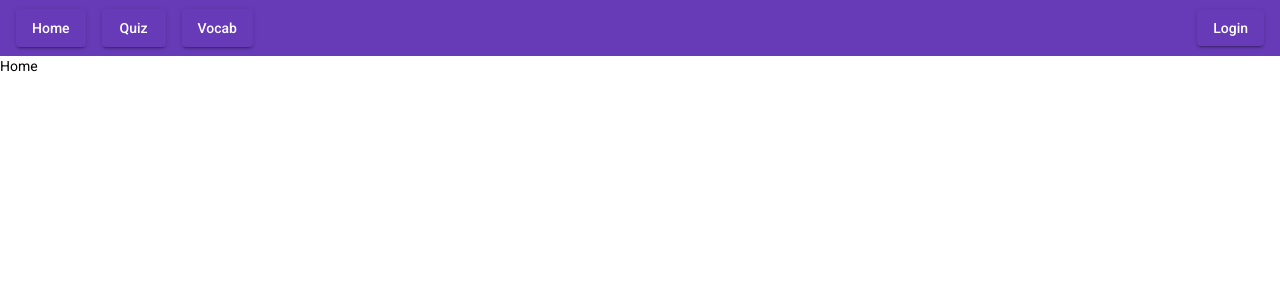
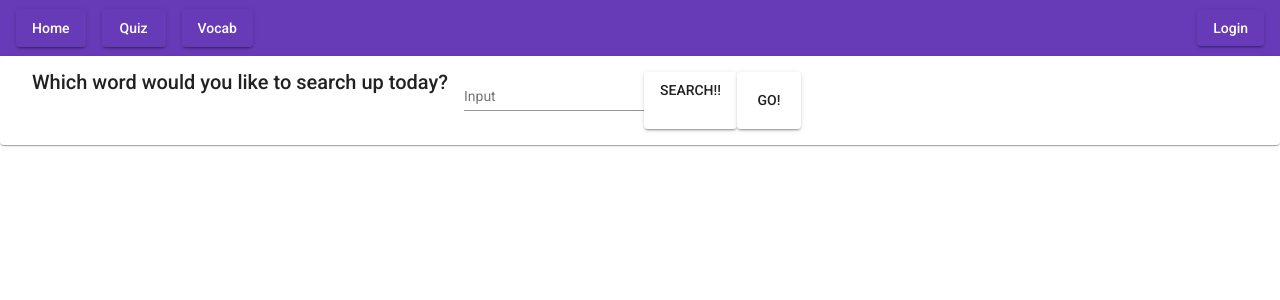
Before and after one commit to kayrux/Vocab-Quizzer, an Angular app: page /home in a window 1280 px wide. Shown: the top 300 px of the page. Built offline with nearby package versions, Linux system fonts and the light colour scheme.

Commit message:
added search vocab feature

```diff
--- a/src/app/app.module.ts
+++ b/src/app/app.module.ts
@@ -1,4 +1,3 @@
-import { MatButtonModule } from '@angular/material/button';
 import { NgModule } from '@angular/core';
 import { BrowserModule } from '@angular/platform-browser';
 import { AppRoutingModule } from './app-routing.module';
--- /dev/null
+++ b/src/app/home/feature/dictionary-window.html
@@ -0,0 +1,13 @@
+
+
+<p>
+    {{data.word}}
+</p>
+
+<div mat-dialog-actions align="end">
+
+    <button mat-button mat-dialog-close>YES</button>
+
+    <button mat-button mat-dialog-close cdkFocusInitial>Close</button>
+
+</div>
--- a/src/app/home/feature/home.component.html
+++ b/src/app/home/feature/home.component.html
@@ -1 +1,20 @@
-<p>Home</p>
+<mat-card class="vocab-searcher">
+    <mat-card-header>
+        <mat-card-title>Which word would you like to search up today?</mat-card-title>
+
+        <mat-form-field>
+            <mat-label>Input</mat-label>
+            <input matInput #box (keyup)="onKey(box.value)">
+        </mat-form-field>
+
+        <a mat-raised-button [href]="'https://www.linguee.com/german-english/translation/'+ vocabToSearch +'.html'" target="_blank">SEARCH!!</a>
+
+        <button mat-raised-button (click)="openDictionaryDialog()">
+            GO!
+        </button>
+
+        <mat-card-content>
+
+        </mat-card-content>
+    </mat-card-header>
+</mat-card>
--- a/src/app/home/feature/home.component.ts
+++ b/src/app/home/feature/home.component.ts
@@ -1,4 +1,7 @@
-import { Component, OnInit } from '@angular/core';
+import { Component, Inject, OnInit } from '@angular/core';
+import {MAT_DIALOG_DATA, MatDialog, MatDialogModule, MatDialogRef} from '@angular/material/dialog';
+import {MatButtonModule} from '@angular/material/button';
+import { SharedAngularMaterialModule } from 'src/app/shared/shared-angular-material/shared-angular-material.module';
 
 @Component({
   selector: 'app-home',
@@ -6,7 +9,27 @@ import { Component, OnInit } from '@angular/core';
   styleUrls: ['./home.component.css'],
 })
 export class HomeComponent implements OnInit {
-  constructor() {}
+  constructor(public dialog: MatDialog) {}
 
   ngOnInit(): void {}
+
+  vocabToSearch = '';
+
+  onKey(inputedWord: string) {
+    this.vocabToSearch = inputedWord;
+  }
+
+  openDictionaryDialog()
+  {
+    const dialogRef = this.dialog.open(dictionaryWindow,{data:{word:this.vocabToSearch}});
+  }
 }
+
+@Component({
+  selector: 'dictionary-window',
+  templateUrl: 'dictionary-window.html',
+  standalone: true,
+  imports: [MatDialogModule,MatButtonModule,SharedAngularMaterialModule],
+})
+export class dictionaryWindow {constructor(public dialogRef: MatDialogRef<dictionaryWindow>,
+  @Inject(MAT_DIALOG_DATA) public data:{word:string}) {}}
--- a/src/app/home/feature/home.module.ts
+++ b/src/app/home/feature/home.module.ts
@@ -2,9 +2,10 @@ import { NgModule } from '@angular/core';
 import { CommonModule } from '@angular/common';
 import { HomePageRoutingModule } from './home-routing.module';
 import { HomeComponent } from './home.component';
+import { SharedAngularMaterialModule } from 'src/app/shared/shared-angular-material/shared-angular-material.module';
 
 @NgModule({
   declarations: [HomeComponent],
-  imports: [CommonModule, HomePageRoutingModule],
+  imports: [CommonModule, HomePageRoutingModule, SharedAngularMaterialModule],
 })
 export class HomeModule {}
--- a/src/app/shared/shared-angular-material/shared-angular-material.module.ts
+++ b/src/app/shared/shared-angular-material/shared-angular-material.module.ts
@@ -1,6 +1,7 @@
 import { DragDropModule } from '@angular/cdk/drag-drop';
 import { CommonModule } from '@angular/common';
 import { NgModule } from '@angular/core';
+import { FormControl, ReactiveFormsModule, FormsModule } from '@angular/forms';
 import { MatButtonModule } from '@angular/material/button';
 import { MatButtonToggleModule } from '@angular/material/button-toggle';
 import { MatCardModule } from '@angular/material/card';
@@ -60,6 +61,7 @@ import { MatTooltipModule } from '@angular/material/tooltip';
     MatPaginatorModule,
     DragDropModule,
     MatListModule,
+    ReactiveFormsModule,
   ],
   exports: [
     MatInputModule,
@@ -90,6 +92,7 @@ import { MatTooltipModule } from '@angular/material/tooltip';
     MatPaginatorModule,
     DragDropModule,
     MatListModule,
+    ReactiveFormsModule,
   ],
 })
 export class SharedAngularMaterialModule {}
```
Also changed, not shown: 1 other file (tests, documents, lock files or other folders).
